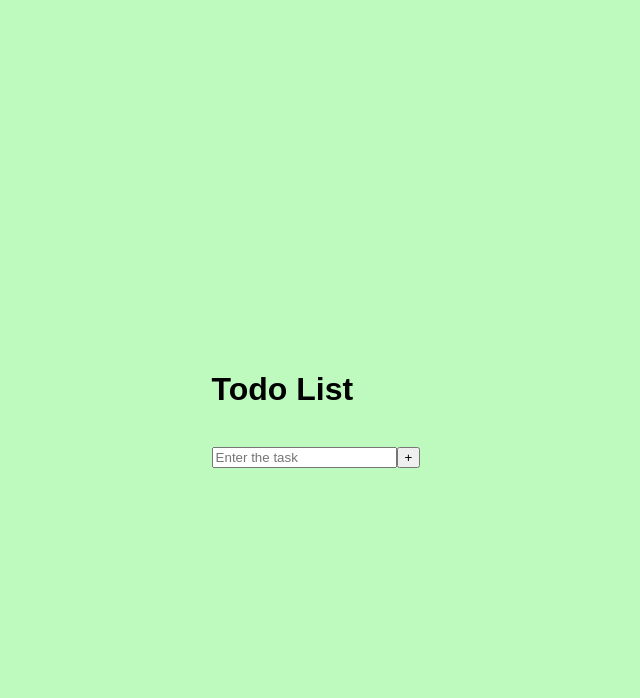
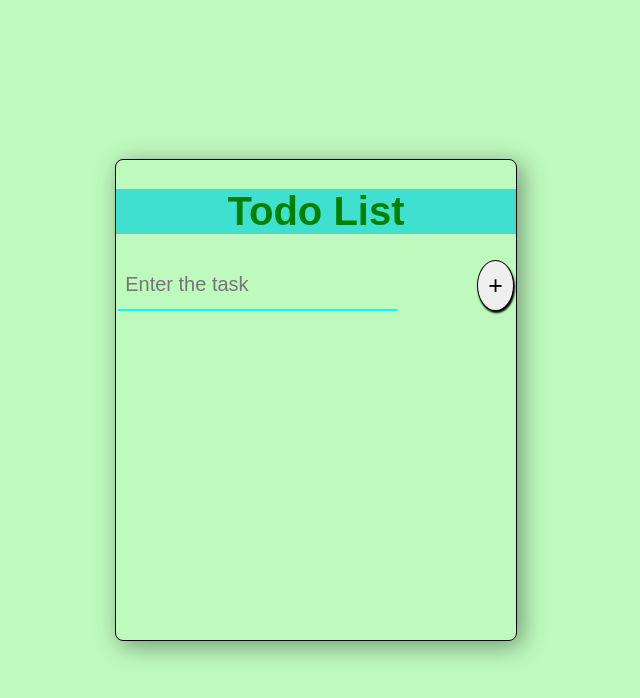
Before and after one commit to Shahzadrori/Todo-List, a React (Create React App) app: page / in a window 1280 px wide. Shown: the top 698 px of the page, without its empty margins (324-964 px from the left). Built offline with nearby package versions, Linux system fonts and the light colour scheme.

Commit message:
further styling

```diff
--- a/src/todo.css
+++ b/src/todo.css
@@ -9,10 +9,54 @@ div.outer{
     height: 100vh;
     background-color: #befabe;
     display: flex;
+    flex-direction: row;
+    justify-content: center;
+    align-items: center;
+}
+div.inner{
+    border: 1px solid;
+    border-radius: 8px;
+    width: 25rem;
+    height: 30rem;
+    box-shadow: 5px 5px 25px  rgba(0,0, 0, 0.4) ;
+    display: flex;
     flex-direction: column;
     justify-content: center;
     align-items: center;
 }
-div.inner{
+h1{
+    top: 0%;
+    font-size: 40px;
+    color: green;
+    margin-top: -300px;
+    background-color:turquoise;
+    width: 100%;
+    text-align: center;
+}
+div.btn{
+    display:flex;
+flex-direction:row ;
+}
+input{
+    width: 70%;
+    padding: 7px;
+    margin-right: 80px;
+    outline: none;
+    border: none;
+    border-bottom: 2px solid aqua;
+    background:transparent;
+    font-size: 20px;
+    color: slategrey;
+}
+button{
+    border-radius: 80%;
+    padding: 10px;
+    border: 1px solid;
+    outline: none;
+    font-size: 25px;
+    box-shadow: 1px 2px 2px ;
 
 }
+button:hover{
+    background-color: palegreen;
+}
--- a/src/todo.jsx
+++ b/src/todo.jsx
@@ -9,11 +9,11 @@ const List = () => {
     <>
         <div className='outer'>
             <div className='inner'>
-            <br/>
                 <h1>Todo List</h1>
-                <br/>
+                <div className='btn'>
                 <input type='text' placeholder='Enter the task' required />
                 <button type='submit'>+</button>
+                </div>
             </div>
         </div>
     </>
```
Also changed, not shown: 1 other file (tests, documents, lock files or other folders).
